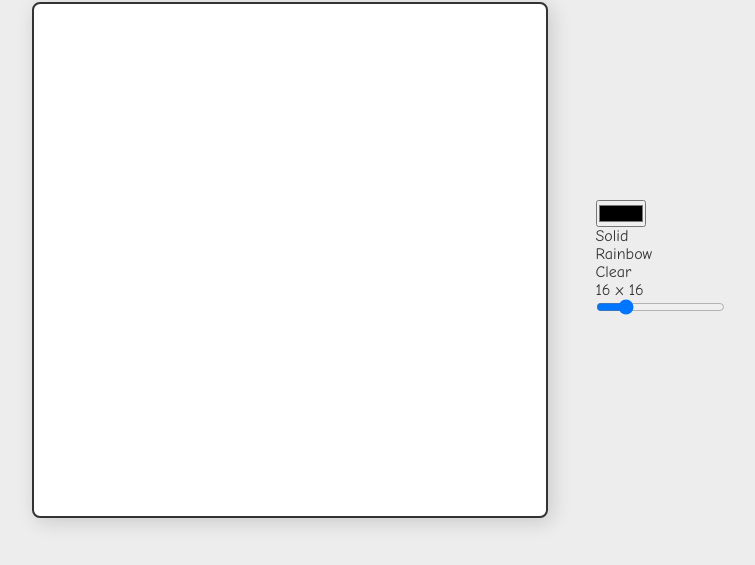
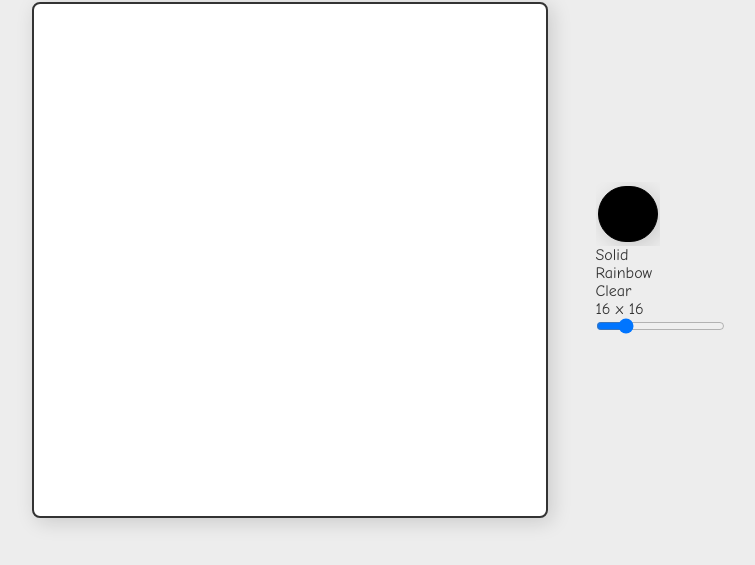
Before and after one commit to Jeremie-R/Etch-a-Sketch, a plain HTML site: page index.html in a window 1280 px wide. Shown: the part 235-800 px from the top of the page, without its empty margins (262-1017 px from the left). Drawn offline with Linux system fonts and the light colour scheme.

Commit message:
rounded colour picker

```diff
--- a/styles.css
+++ b/styles.css
@@ -62,3 +62,26 @@ body {
     height: 100%;
     width: 100%;
 }
+
+#colorPicker {
+    -webkit-appearance: none;
+    -moz-appearance: none;
+    appearance: none;
+    background-color: transparent;
+    width: 64px;
+    height: 64px;
+    border: none;
+
+}
+
+
+#colorPicker::-webkit-color-swatch {
+  border-radius: 64px;
+  border: 1px solid #000000;
+  box-shadow: 4px 4px 20px 0px rgba(0, 0, 0, 0.15);
+}
+#colorPicker::-moz-color-swatch {
+    border-radius: 64px;
+    border: 1px solid #000000;
+    box-shadow: 4px 4px 20px 0px rgba(0, 0, 0, 0.15);
+  }
```
